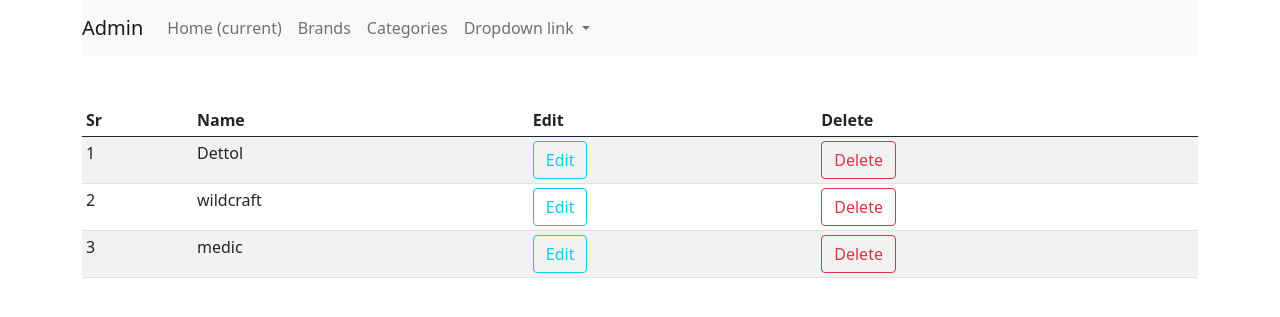
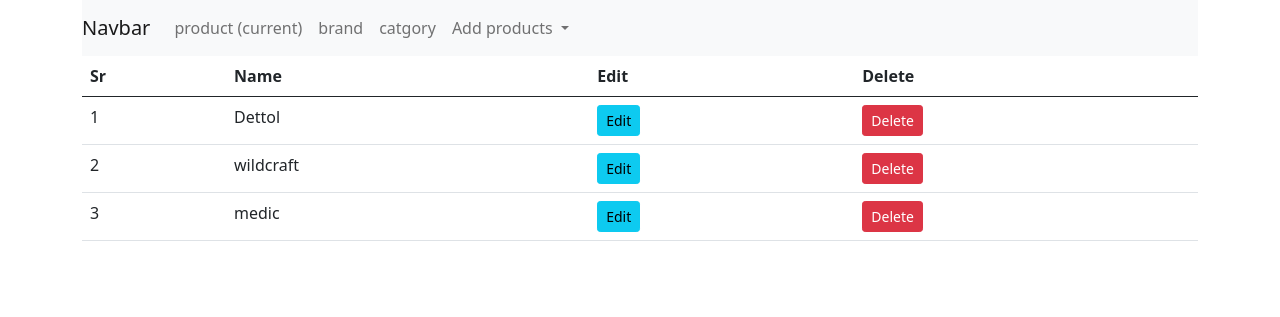
Before and after one commit to mahjabeen-a/CoviSafe, a Flask app: page /brands in a window 1280 px wide. Shown: the top 317 px of the page. Run offline with Flask 2, Linux system fonts and the light colour scheme; a user stored in the database is signed in; data comes from the database, SQL or seed files in the repository; both versions use the stored data as it was after the commit; some libraries are stand-ins or nearby versions.

Commit message:
Delete Brands and categories

```diff
--- a/shop/templates/admin/brand.html
+++ b/shop/templates/admin/brand.html
@@ -1,42 +1,42 @@
 {% extends 'layout.html' %}
 {% block content %}
-<!--navigation bar-->
 <div class="container">
     <nav class="navbar navbar-expand-lg navbar-light bg-light">
-        <a class="navbar-brand" href="/admin">Admin</a>
-        <button class="navbar-toggler" type="button" data-toggle="collapse" data-target="#navbarNavDropdown"
-            aria-controls="navbarNavDropdown" aria-expanded="false" aria-label="Toggle navigation">
+        <a class="navbar-brand" href="{{url_for('admin')}}">Navbar</a>
+        <button class="navbar-toggler" type="button" data-toggle="collapse" data-target="#navbarNavDropdown" aria-controls="navbarNavDropdown" aria-expanded="false" aria-label="Toggle navigation">
           <span class="navbar-toggler-icon"></span>
         </button>
         <div class="collapse navbar-collapse" id="navbarNavDropdown">
           <ul class="navbar-nav">
             <li class="nav-item active">
-                    <a class="nav-link" href="/admin">Home <span class="sr-only">(current)</span></a>
+              <a class="nav-link" href="{{url_for('admin')}}">product <span class="sr-only">(current)</span></a>
             </li>
             <li class="nav-item">
-                    <a class="nav-link" href="/brands">Brands</a>
+              <a class="nav-link" href="{{url_for('brands')}}">brand</a>
             </li>
             <li class="nav-item">
-                    <a class="nav-link" href="/category">Categories</a>
+              <a class="nav-link" href="{{url_for('category')}}">catgory</a>
             </li>
             <li class="nav-item dropdown">
-                    <a class="nav-link dropdown-toggle" href="#" id="navbarDropdownMenuLink" data-toggle="dropdown"
-                        aria-haspopup="true" aria-expanded="false">
-                        Dropdown link
+              <a class="nav-link dropdown-toggle" href="#" id="navbarDropdownMenuLink" role="button" data-toggle="dropdown" aria-haspopup="true" aria-expanded="false">
+                Add products
               </a>
               <div class="dropdown-menu" aria-labelledby="navbarDropdownMenuLink">
-                        <a class="dropdown-item" href="#">Action</a>
-                        <a class="dropdown-item" href="#">Another action</a>
-                        <a class="dropdown-item" href="#">Something else here</a>
+                <a class="dropdown-item" href="{{url_for('addproduct')}}">Add product</a>
+                <a class="dropdown-item" href="{{url_for('addbrand')}}">add brand</a>
+                <a class="dropdown-item" href="{{url_for('addcat')}}">add category</a>
               </div>
             </li>
           </ul>
         </div>
       </nav>
 </div>
-<div class="container mt-5">
+
+<!--==========END NAVBAR ==============-->
+
+<div class="container">
     {% include '_messages.html' %}
-    <table class="table table-sm table-condensed table-striped table-hover">
+    <table class="table tbale-sm">
         <thead>
             <th>Sr</th>
             <th>Name</th>
@@ -49,19 +49,74 @@
           <tr>
             <td>{{loop.index}}</td>
             <td>{{ brand.name }}</td>
-                <th><a href="{{url_for('updatebrand', id=brand.id)}}" class="btn btn-sn btn-outline-info">Edit</a></th>
-                <th><a href="" class="btn btn-sn btn-outline-danger">Delete</a></th>
+            <td><a href="{{url_for('updatebrand', id=brand.id)}}" class="btn btn-sm btn-info">Edit</a></td>
+            <td><button type="button" class="btn btn-danger btn-sm" data-bs-toggle="modal" data-bs-target="#exampleModal-{{brand.id}}">
+              Delete
+            </button></td>
           </tr>
+
+
+<!--============= MODEL ===================-->
+
+<div class="modal fade" id="exampleModal-{{brand.id}}" tabindex="-1"  aria-labelledby="exampleModalLabel" aria-hidden="true">
+    <div class="modal-dialog">
+      <div class="modal-content">
+        <div class="modal-header">
+          <h5 class="modal-title" id="exampleModalLabel">{{brand.name }}</h5>
+          <button type="button" class="btn-close" data-bs-dismiss="modal" aria-label="Close">
+          </button>
+        </div>
+        <div class="modal-body">
+          <p class="text-danger">Are you Sure that you want to delete this Brand {{ brand.name }} </p>
+        </div>
+        <div class="modal-footer">
+          <button type="button" class="btn btn-secondary" data-bs-dismiss="modal">Cancel</button>
+          <form action="{{url_for('deletebrand',id=brand.id)}}" method="POST">
+            <button type="submit" class="btn btn-danger">Delete</button>
+          </form>
+
+        </div>
+      </div>
+    </div>
+  </div><!--==============MODEL ===================-->
+
           {% endfor %}
-
           {% else %}
           {% for category in categories %}
           <tr>
             <td>{{loop.index}}</td>
             <td>{{ category.name }}</td>
-                <th><a href="{{url_for('updatecat', id=category.id)}}" class="btn btn-sn btn-outline-info">Edit</a></th>
-                <th><a href="" class="btn btn-sn btn-outline-danger">Delete</a></th>
+            <td> <a href="{{url_for('updatecat', id=category.id)}}" class="btn btn-sm btn-info">Edit</a></td>
+            <td><button type="button" class="btn btn-danger btn-sm" data-bs-toggle="modal" data-bs-target="#exampleModal-{{category.id}}">
+              Delete
+            </button></td>
           </tr>
+
+
+<!--============= MODEL ===================-->
+      <div class="modal fade" id="exampleModal-{{category.id}}" tabindex="-1"  aria-labelledby="exampleModalLabel" aria-hidden="true">
+        <div class="modal-dialog">
+          <div class="modal-content">
+            <div class="modal-header">
+              <h5 class="modal-title" id="exampleModalLabel">{{category.name }}</h5>
+              <button type="button" class="btn-close" data-bs-dismiss="modal" aria-label="Close">
+              </button>
+            </div>
+            <div class="modal-body">
+              <p class="text-danger">Are you Sure that you want to delete this Category {{ category.name }} </p>
+            </div>
+            <div class="modal-footer">
+              <button type="button" class="btn btn-secondary" data-bs-dismiss="modal">Cancel</button>
+              <form action="{{url_for('deletecat',id=category.id)}}" method="POST">
+                <button type="submit" class="btn btn-danger">Delete</button>
+              </form>
+
+            </div>
+          </div>
+        </div>
+      </div>
+<!--==============MODEL ===================-->
+
           {% endfor %}
           {% endif %}
         </tbody>
--- a/shop/templates/layout.html
+++ b/shop/templates/layout.html
@@ -8,7 +8,8 @@
     <meta name="viewport" content="width=device-width, initial-scale=1">
 
     <!-- Bootstrap CSS -->
-    <link href="{{url_for('static', filename='css/bootstrap.min.css')}}" rel="stylesheet">
+    <!--<link href="{{url_for('static', filename='css/bootstrap.min.css')}}" rel="stylesheet">-->
+    <link href="https://cdn.jsdelivr.net/npm/bootstrap@5.0.1/dist/css/bootstrap.min.css" rel="stylesheet" >
     {% if title %}
     <title>{{title}}</title>
     {% else %}
@@ -20,7 +21,8 @@
     {% block content %}
 
     {% endblock content %}
-    <script src="{{url_for('static', filename='js/bootstrap.bundle.min.js')}}"></script>
+    <!--<script src="{{url_for('static', filename='js/bootstrap.bundle.min.js')}}"></script>-->
+        <script src="https://cdn.jsdelivr.net/npm/bootstrap@5.0.1/dist/js/bootstrap.bundle.min.js" ></script>
 
 </body>
 
```
Also changed, not shown: shop/products/routes.py (+26 -0 lines), shop/covisafe.db. Lines whose indentation alone changed are shown as unchanged.
